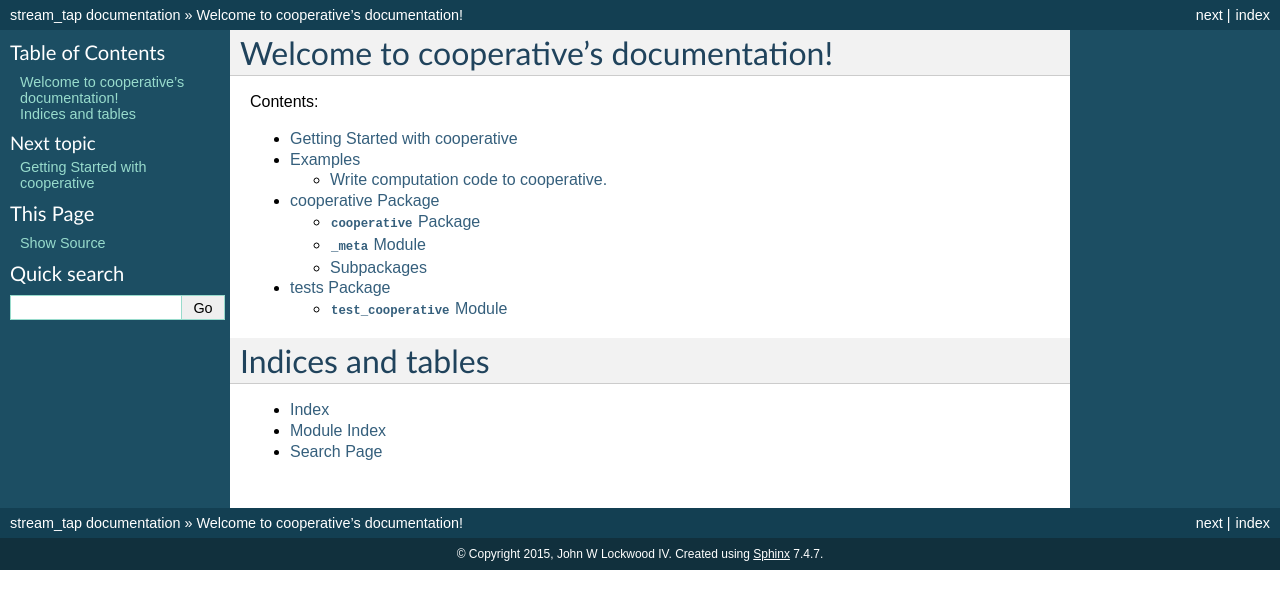
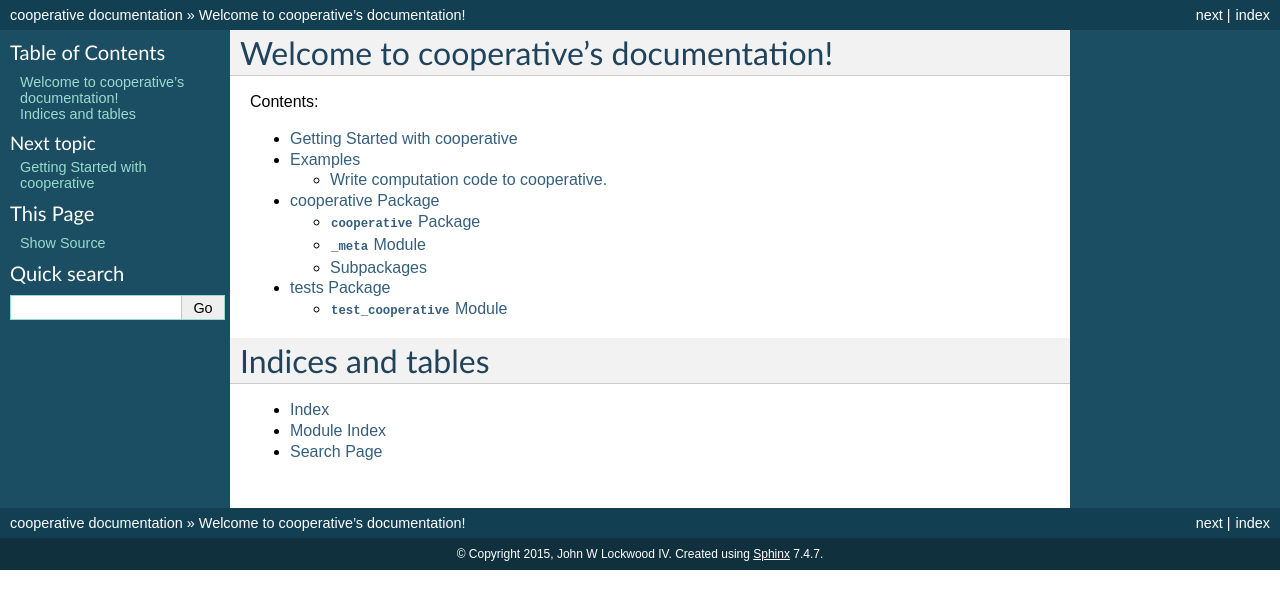
Before and after one commit to johnwlockwood/cooperative, a Sphinx documentation site: the page built from docs/index.rst, in a window 1280 px wide. Shown: the top 609 px of the page. Built offline with Sphinx 7.4.7, drawn with Linux system fonts in a browser that asks for light colours; formulas are drawn with MathJax 3; pages that are not in the unit, such as notebooks, are missing from menus; the version number could not be read and is left out.

Commit message:
Fix package name in docs

```diff
--- a/docs/conf.py
+++ b/docs/conf.py
@@ -1,6 +1,6 @@
 # -*- coding: utf-8 -*-
 #
-# stream_tap documentation build configuration file, created by
+# cooperative documentation build configuration file, created by
 # sphinx-quickstart on Sun Mar 16 21:31:15 2014.
 #
 # This file is execfile()d with the current directory set to its containing dir.
@@ -59,7 +59,7 @@ source_suffix = '.rst'
 master_doc = 'index'
 
 # General information about the project.
-project = u'stream_tap'
+project = u'cooperative'
 copyright = u'2015, John W Lockwood IV'
 
 # The version info for the project you're documenting, acts as replacement for
@@ -246,8 +246,8 @@ man_pages = [
 #  dir menu entry, description, category)
 texinfo_documents = [
     ('index', 'cooperative', u'Cooperative Documentation',
-     u'John W Lockwood IV', 'stream_tap', "Write computationally intensive "
-                                          "non-blocking code without callbacks",
+     u'John W Lockwood IV', 'cooperative', "Write concurrent computationally intensive "
+                                           "non-blocking code without callbacks",
      'Miscellaneous'),
 ]
 
```
